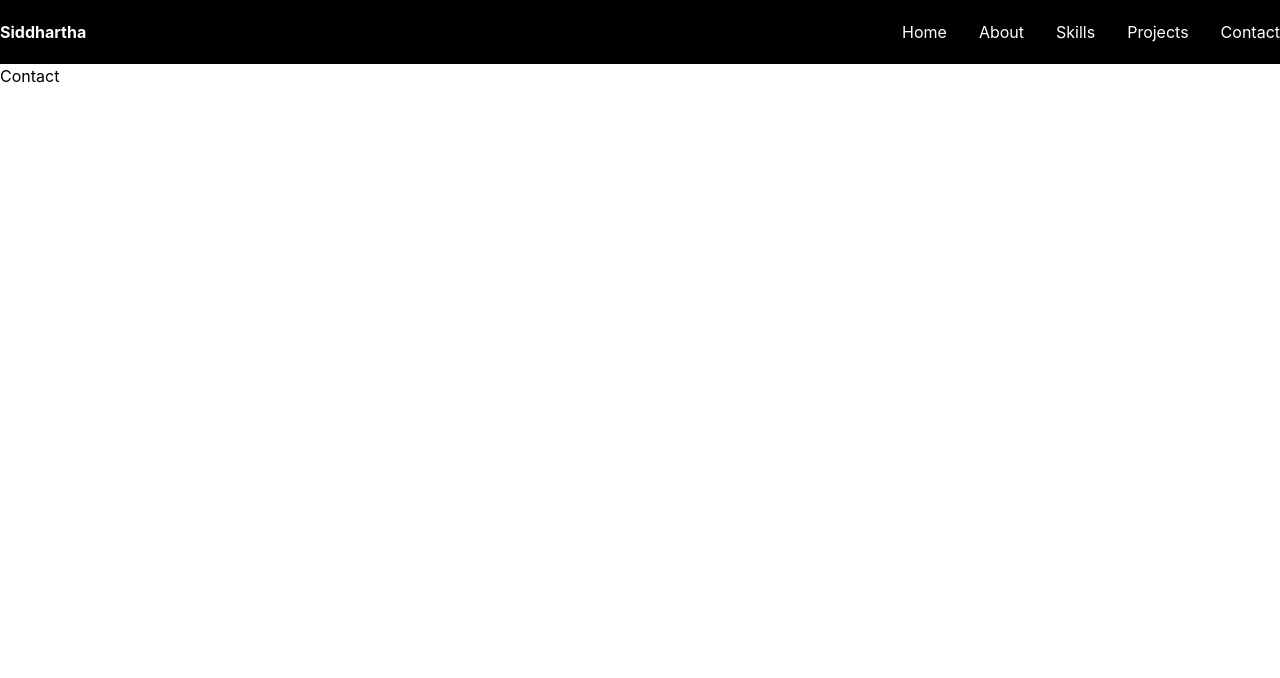
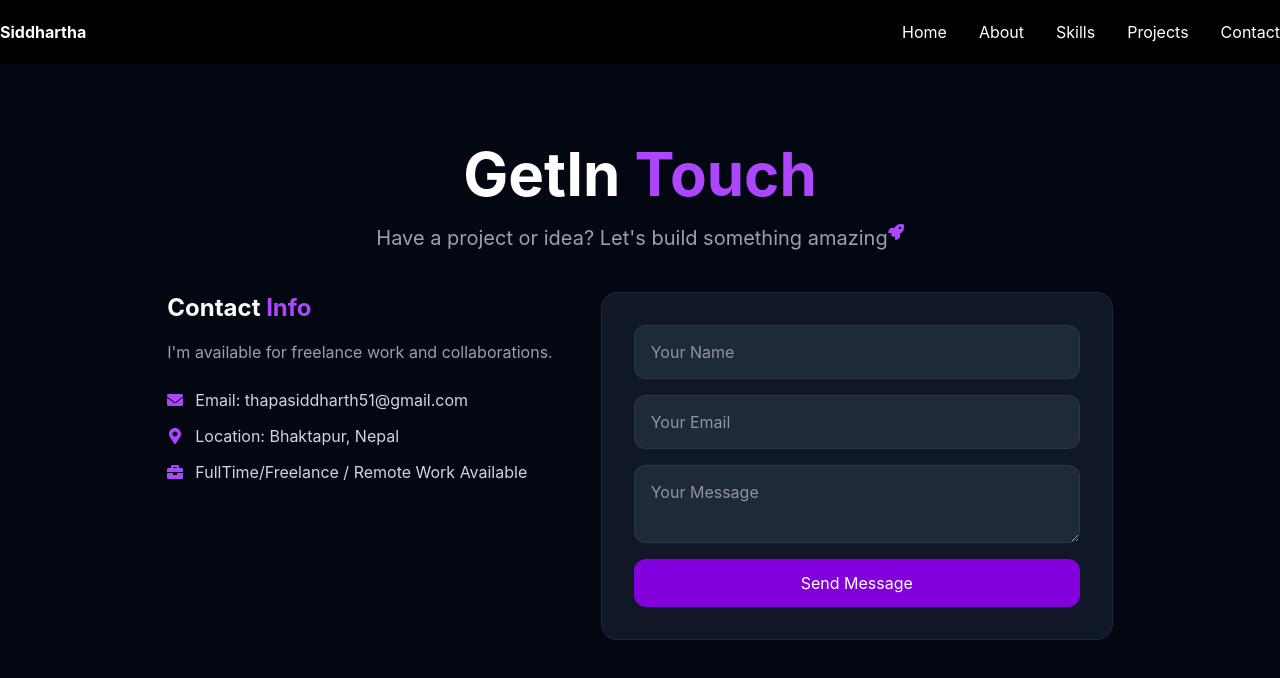
Before and after one commit to Siddhartha51/Portfolio, a React app: page /contact in a window 1280 px wide. Shown: the top 678 px of the page. Built offline with nearby package versions, Linux system fonts and the light colour scheme; the HTML template or start-up script is replaced by a standard one.

Commit message:
project page and contact page

```diff
--- a/src/pages/Contact.jsx
+++ b/src/pages/Contact.jsx
@@ -1,8 +1,64 @@
+import { FaEnvelope, FaMapMarkerAlt, FaBriefcase, FaRocket } from "react-icons/fa";
 
 function Contact() {
   return (
-    <div>Contact</div>
-  )
+    <div className="min-h-screen bg-gray-950 text-white py-20 px-6">
+      <div className="mx-auto max-w-6xl">
+        <h1 className="text-center font-bold text-6xl mb-5">
+          GetIn <span className="text-purple-500">Touch</span>
+        </h1>
+        <div className="flex flex-row justify-center">
+          <p className="text-center text-xl mb-10 text-gray-400">
+          Have a project or idea? Let's build something amazing
+        </p>
+        <FaRocket className="text-purple-500 shrink-0"/>
+        </div>
+
+
+        <div className="flex flex-col md:flex-row justify-center items-start gap-12">
+          <div className="max-w-md space-y-4">
+            <h2 className="text-2xl font-bold mb-4">
+              Contact <span className="text-purple-500">Info</span>
+            </h2>
+            <p className="mb-4 text-gray-400">
+              I'm available for freelance work and collaborations.
+            </p>
+            <div className="space-y-3 pt-2 text-gray-300">
+              <p className="flex items-center space-x-3">
+                <FaEnvelope className="text-purple-500 shrink-0" />
+                <span>Email: thapasiddharth51@gmail.com</span>
+              </p>
+              <p className="flex items-center space-x-3">
+                <FaMapMarkerAlt className="text-purple-500 shrink-0" />
+                <span>Location: Bhaktapur, Nepal</span>
+              </p>
+              <p className="flex items-center space-x-3">
+                <FaBriefcase className="text-purple-500 shrink-0" />
+                <span>FullTime/Freelance / Remote Work Available</span>
+              </p>
+            </div>
+          </div>
+
+          <form className="flex flex-col bg-gray-900 w-full max-w-lg border border-gray-800 hover:border-purple-700 space-y-4 rounded-2xl p-8">
+            <input
+              type="text"
+              placeholder="Your Name"
+              className="bg-gray-800 px-4 py-3.5 rounded-xl border border-gray-700/60 focus:border-purple-500 transition-colors"
+            />
+            <input type="email" placeholder="Your Email"
+            className="bg-gray-800 px-4 py-3.5 rounded-xl border border-gray-700/60 focus:border-purple-500 transition-colors"
+            />
+            <textarea
+            type="field"
+            placeholder="Your Message"
+            className="bg-gray-800 px-4 py-3.5 rounded-xl border border-gray-700/60 focus:border-purple-500 transition-colors"
+            />
+            <button type="submit" className="bg-purple-700 hover:bg-purple-800 rounded-xl p-3 cursor-pointer">Send Message</button>
+          </form>
+        </div>
+      </div>
+    </div>
+  );
 }
 
-export default Contact
+export default Contact;
--- a/src/pages/Projects.jsx
+++ b/src/pages/Projects.jsx
@@ -1,8 +1,67 @@
+import profile from "../assets/myimg.JPG";
+import portfolio from '../assets/portfolio.png';
 
 function Projects() {
+  const projectDetails = [
+    {
+      image: profile,
+      name: "Portfolio Website",
+      details:
+        "Lorem ipsum dolor sit amet consectetur adipisicing elit Repellendus, tenetur, nihil provident ad repellat cupiditate quoddebitis sint laudantium molestiae officia voluptatum suscipit ipsam deserunt sit laboriosam quam. Quaerat, accusantium",
+      techs: ["html", "CSS"],
+      demo: "",
+      code: "",
+    },
+    {
+      image: portfolio,
+      name: "Portfolio Website",
+      details:
+        "Lorem ipsum dolor sit amet consectetur adipisicing elit Repellendus, tenetur, nihil provident ad repellat cupiditate quoddebitis sint laudantium molestiae officia voluptatum suscipit ipsam deserunt sit laboriosam quam. Quaerat, accusantium",
+      techs: ["html", "CSS", 'java', 'ggg'],
+      demo: "",
+      code: "",
+    },
+  ];
   return (
-    <div>Projects</div>
-  )
+    <div className="min-h-screen bg-gray-900 text-white py-20 px-6">
+      <div className="max-w-6xl mx-auto">
+        <h1 className="text-center font-bold text-6xl">
+          My <span className="text-purple-600">Projects</span>
+        </h1>
+        <p className="text-center mt-4 text-xl">Projects I've built</p>
+
+        <div className="grid grid-cols-3 pt-5 gap-6">
+          {projectDetails.map((projects, index) => (
+            <div
+              key={index}
+              className="bg-gray-800 rounded-2xl pb-3 border border-gray-800 hover:border-purple-500/50"
+            >
+              <div className="h-70 w-full flex items-center justify-center p-2">
+              <img src={projects.image} alt="" className="h-full rounded" />
+              </div>
+              <h2 className="font-bold text-xl pl-3 pt-3">{projects.name}</h2>
+              <p className="text-gray-400 pl-3 pr-3">{projects.details}</p>
+
+              <div className="flex flex-wrap gap-2 pl-3">
+                {projects.techs.map((tech, index) => (
+                  <span
+                    key={index}
+                    className="bg-gray-500 rounded-full px-3 py-1 mt-3"
+                  >
+                    {tech}
+                  </span>
+                ))}
+              </div>
+              <div className="flex flex-wrap justify-between p-3">
+                <span className="bg-gray-700 rounded-full px-3 py-1">Demo</span>
+                <span className="bg-gray-700 rounded-full px-3 py-1">Code</span>
+              </div>
+            </div>
+          ))}
+        </div>
+      </div>
+    </div>
+  );
 }
 
-export default Projects
+export default Projects;
```
Also changed, not shown: src/assets/portfolio.png (added).
